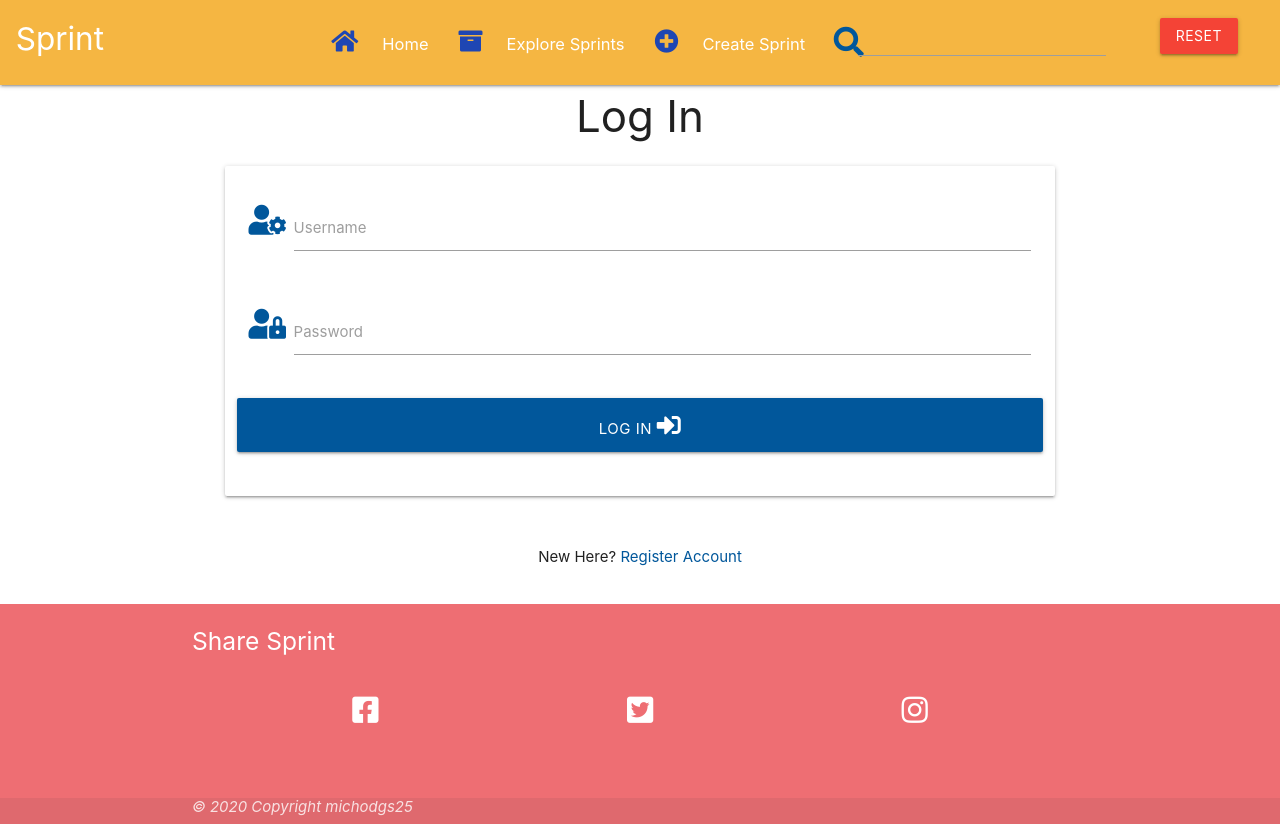
After one commit to michodgs25/Sprint, a Flask app: page /login in a window 1280 px wide. The commit adds this page. Run offline with Flask 2, Linux system fonts and the light colour scheme; some libraries are stand-ins or nearby versions.

Commit message:
Add login page document

```diff
--- a/app.py
+++ b/app.py
@@ -1,10 +1,10 @@
 import os
 from flask import (
-    Flask, render_template, redirect, request, session, url_for)
+    Flask, flash, render_template, redirect, request, session, url_for)
 from flask_pymongo import PyMongo
 from bson.objectid import ObjectId
 from werkzeug.security import (
-     generate_password_hash, check_password_hash)
+    generate_password_hash, check_password_hash)
 
 if os.path.exists("env.py"):
     import env
@@ -33,7 +33,56 @@ def get_index():
 
 @app.route("/register", methods=["GET", "POST"])
 def register():
+    if request.method == "POST":
+        # check if username already exists in db
+        existing_user = mongo.db.users.find_one(
+            {"username": request.form.get("username").lower()})
+
+        if existing_user:
+            flash("Username already exists")
+            return redirect(url_for("register"))
+
+        register = {
+            "username": request.form.get("username").lower(),
+            "password": generate_password_hash(request.form.get("password"))
+        }
+        mongo.db.users.insert_one(register)
+
+        # put the new user into 'session' cookie
+        session["user"] = request.form.get("username").lower()
+        flash("Registration Successful!")
+        return redirect(url_for("profile", username=session["user"]))
+
     return render_template("register.html")
+
+
+@app.route("/login", methods=["GET", "POST"])
+def login():
+    if request.method == "POST":
+        # check if username exists in db
+        existing_user = mongo.db.users.find_one(
+            {"username": request.form.get("username").lower()})
+
+        if existing_user:
+            # ensure hashed password matches user input
+            if check_password_hash(
+                    existing_user["password"], request.form.get("password")):
+                session["user"] = request.form.get("username").lower()
+                flash("Welcome, {}".format(
+                    request.form.get("username")))
+                return redirect(url_for(
+                    "profile", username=session["user"]))
+            else:
+                # invalid password match
+                flash("Incorrect Username and/or Password")
+                return redirect(url_for("login"))
+
+        else:
+            # username doesn't exist
+            flash("Incorrect Username and/or Password")
+            return redirect(url_for("login"))
+
+    return render_template("login.html")
 
 
 @app.route("/sprints")
--- a/static/css/style.css
+++ b/static/css/style.css
@@ -1,4 +1,10 @@
 @import url('https://fonts.googleapis.com/css2?family=Noto+Sans+JP:wght@300&family=Oswald&display=swap');
+
+/*platform h3& p element position*/
+
+h3, p {
+    text-align: center;
+}
 
 /*welcome page body structure*/
 
@@ -310,7 +316,7 @@ strong {
 }
 
 
-/*footer section*/
+/*-------------------------footer section*/
 
 
 /*social media icon color*/
@@ -377,7 +383,7 @@ strong {
 }
 
 
-/*media queries*/
+/*----------------------------media queries*/
 
 
 /*mobile welcome page breakpoint*/
--- /dev/null
+++ b/templates/login.html
@@ -0,0 +1,46 @@
+{% extends "base.html" %}
+{% block content %}
+
+<h3 class="center-align">Log In</h3>
+
+<div class="row">
+    <form class="col s12 m8 offset-m2" method="POST" action="{{ url_for('login') }}">
+        <div class="card-panel">
+            <!-- username -->
+            <div class="row">
+                <div class="input-field col s12">
+                    <i class="fas fa-user-cog prefix light-blue-text text-darken-4"></i>
+                    <input id="username" name="username" type="text" minlength="5" maxlength="15"
+                        pattern="^[a-zA-Z0-9]{5,15}$" class="validate" required>
+                    <label for="username">Username</label>
+                </div>
+            </div>
+            <!-- passowrd -->
+            <div class="row">
+                <div class="input-field col s12">
+                    <i class="fas fa-user-lock prefix light-blue-text text-darken-4"></i>
+                    <input id="password" name="password" type="password" minlength="5" maxlength="15"
+                        pattern="^[a-zA-Z0-9]{5,15}$" class="validate" required>
+                    <label for="password">Password</label>
+                </div>
+            </div>
+            <!-- login -->
+            <div class="row">
+                <button type="submit" class="col s12 btn-large light-blue darken-4 text-shadow">
+                    Log In <i class="fas fa-sign-in-alt"></i>
+                </button>
+            </div>
+        </div>
+    </form>
+</div>
+
+<div class="row">
+    <div class="col s12">
+        <p class="center-align">
+            New Here?
+            <a href="{{ url_for('register') }}" class="light-blue-text text-darken-4">Register Account</a>
+        </p>
+    </div>
+</div>
+
+{% endblock %}
```
Also changed, not shown: requirements.txt (+7 -0 lines), templates/register.html (+2 -7 lines).
